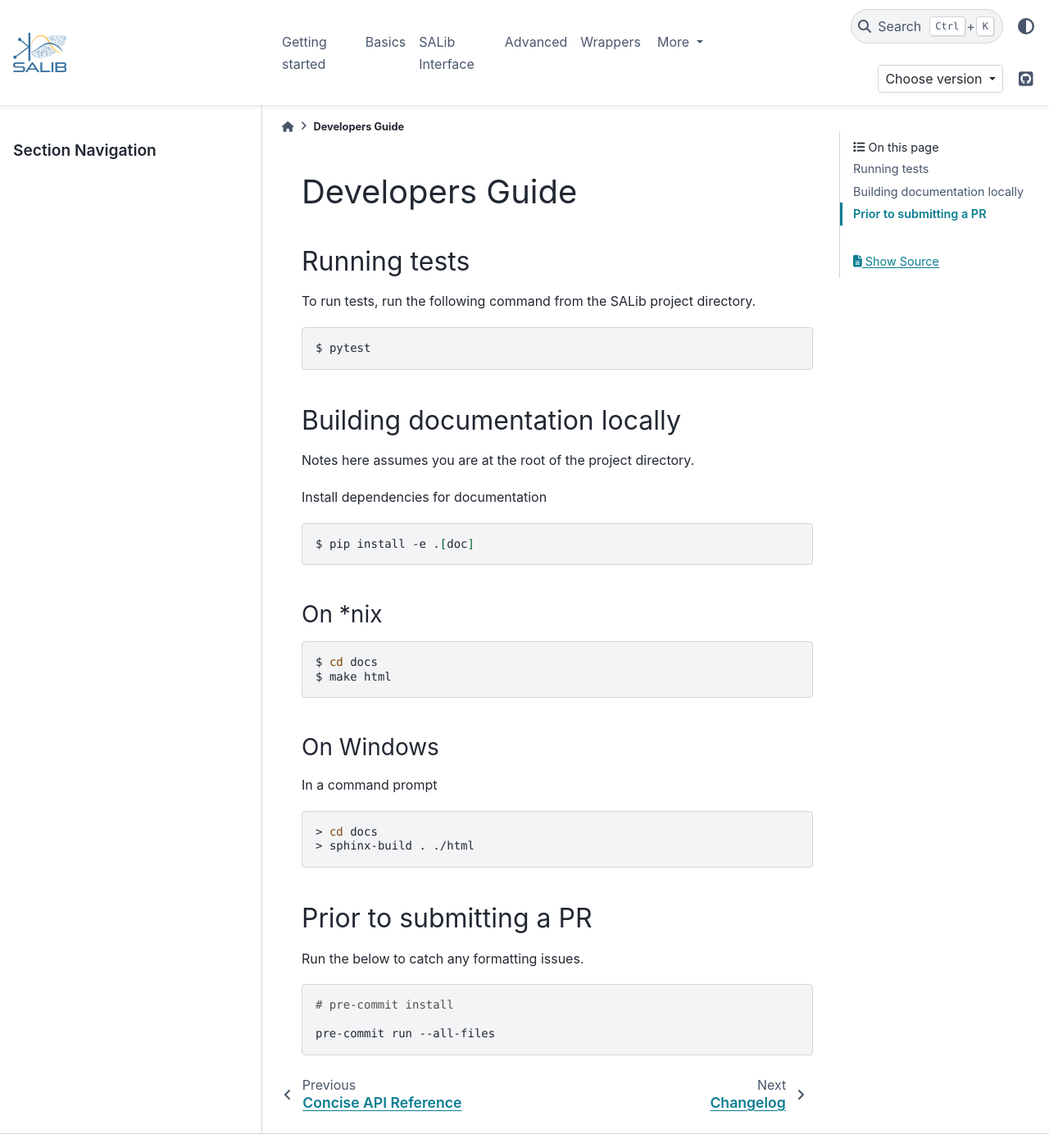
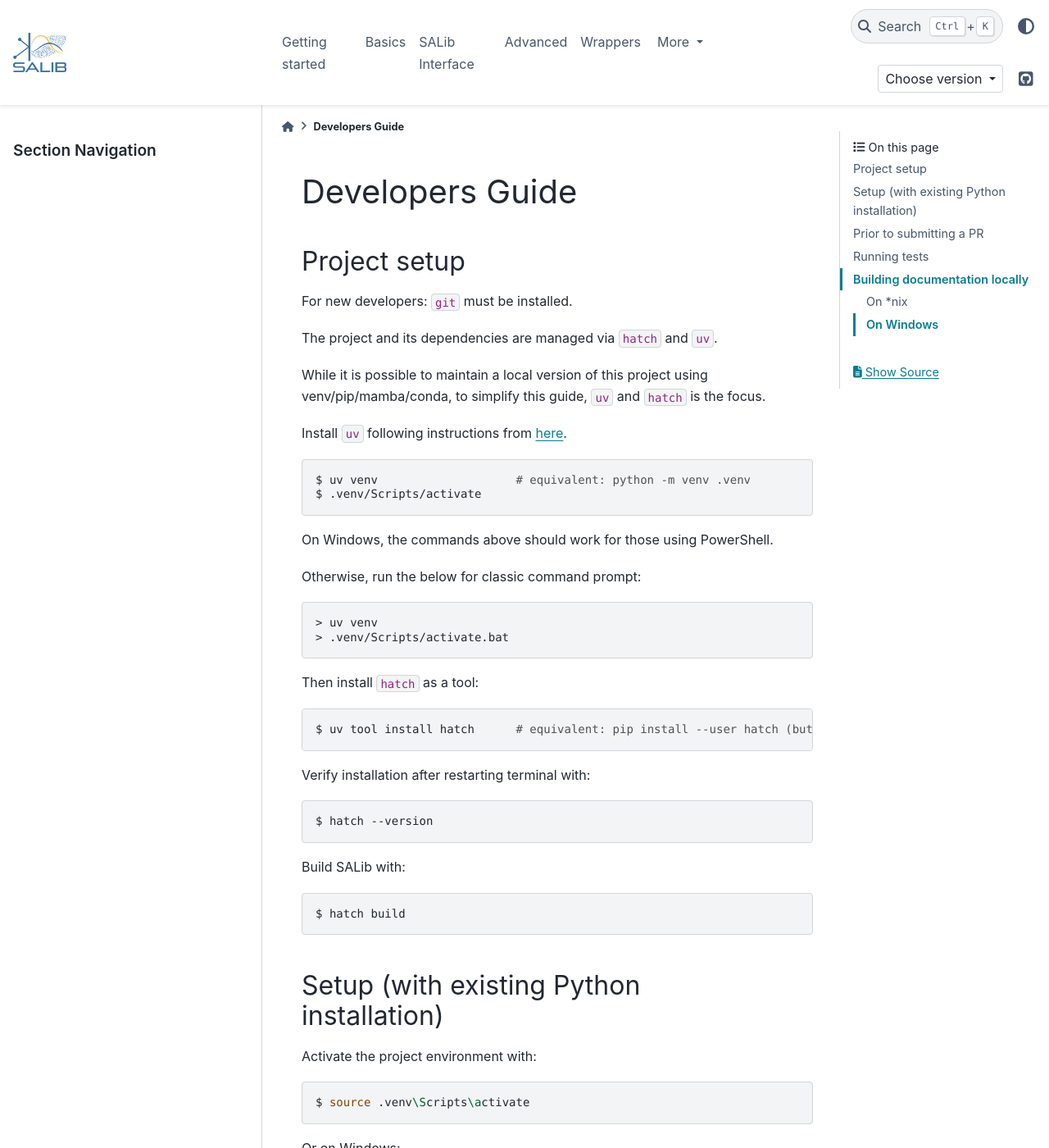
Before and after one commit to SALib/SALib, a Sphinx documentation site: the page built from docs/developers_guide.md, in a window 1280 px wide and 1400 px high. Shown: the whole window at 82% size. Built offline with Sphinx 7.4.7 and the PyData theme 0.15.4, drawn with Linux system fonts in a browser that asks for light colours; pages that are not in the unit, such as notebooks, are missing from menus; comment, search, counter and statistics services are not loaded; some of the changed text lies outside the part shown.

Commit message:
Updated development env setup guide
Uses `uv` through out.

````diff
--- a/docs/developers_guide.md
+++ b/docs/developers_guide.md
@@ -1,23 +1,98 @@
 # Developers Guide
 
+## Project setup
+
+For new developers: `git` must be installed.
+
+The project and its dependencies are managed via `hatch` and `uv`.
+
+While it is possible to maintain a local version of this project using venv/pip/mamba/conda,
+to simplify this guide, `uv` and `hatch` is the focus.
+
+Install `uv` following instructions from [here](https://docs.astral.sh/uv/getting-started/installation/).
+
+```bash
+$ uv venv                    # equivalent: python -m venv .venv
+$ .venv/Scripts/activate
+```
+
+On Windows, the commands above should work for those using PowerShell.
+
+Otherwise, run the below for classic command prompt:
+
+```bash
+> uv venv
+> .venv/Scripts/activate.bat
+```
+
+Then install `hatch` as a tool:
+
+```bash
+$ uv tool install hatch      # equivalent: pip install --user hatch (but isolated)
+```
+
+Verify installation after restarting terminal with:
+
+```bash
+$ hatch --version
+```
+
+Build SALib with:
+
+```bash
+$ hatch build
+```
+
+## Setup (with existing Python installation)
+
+Activate the project environment with:
+
+```bash
+$ source .venv\Scripts\activate
+```
+
+Or on Windows:
+
+```bash
+> .venv\Scripts\activate.bat
+```
+
+Then install SALib and its dependencies. Here, additional development dependencies are
+also installed.
+
+```bash
+$ uv sync                      # equivalent: pip install -e .
+$ uv sync --extra dev          # equivalent: pip install -e ".[dev]"
+
+# Install pre-commit as a tool and set up the hook
+$ uv tool install pre-commit   # equivalent: pip install --user pre-commit (but isolated)
+$ pre-commit install
+```
+
+## Prior to submitting a PR
+
+Run the below to catch any formatting issues.
+
+```bash
+pre-commit run --all-files
+```
 
 ## Running tests
 
 To run tests, run the following command from the SALib project directory.
 
 ```bash
-$ pytest
+$ uv run pytest    # equivalent: pytest (but runs within the uv-managed environment)
 ```
-
 
 ## Building documentation locally
 
-Notes here assumes you are at the root of the project directory.
+Notes here assume you are at the root of the project directory.
 
-Install dependencies for documentation
+Install dependencies for documentation:
 
 ```bash
-$ pip install -e .[doc]
+$ uv sync --extra doc    # equivalent: pip install -e ".[doc]"
 ```
 
 ### On *nix
@@ -29,19 +104,9 @@
 
 ### On Windows
 
-In a command prompt
+In a command prompt:
 
 ```bash
 > cd docs
 > sphinx-build . ./html
 ```
-
-## Prior to submitting a PR
-
-Run the below to catch any formatting issues.
-
-```bash
-# pre-commit install
-
-pre-commit run --all-files
-```
````
